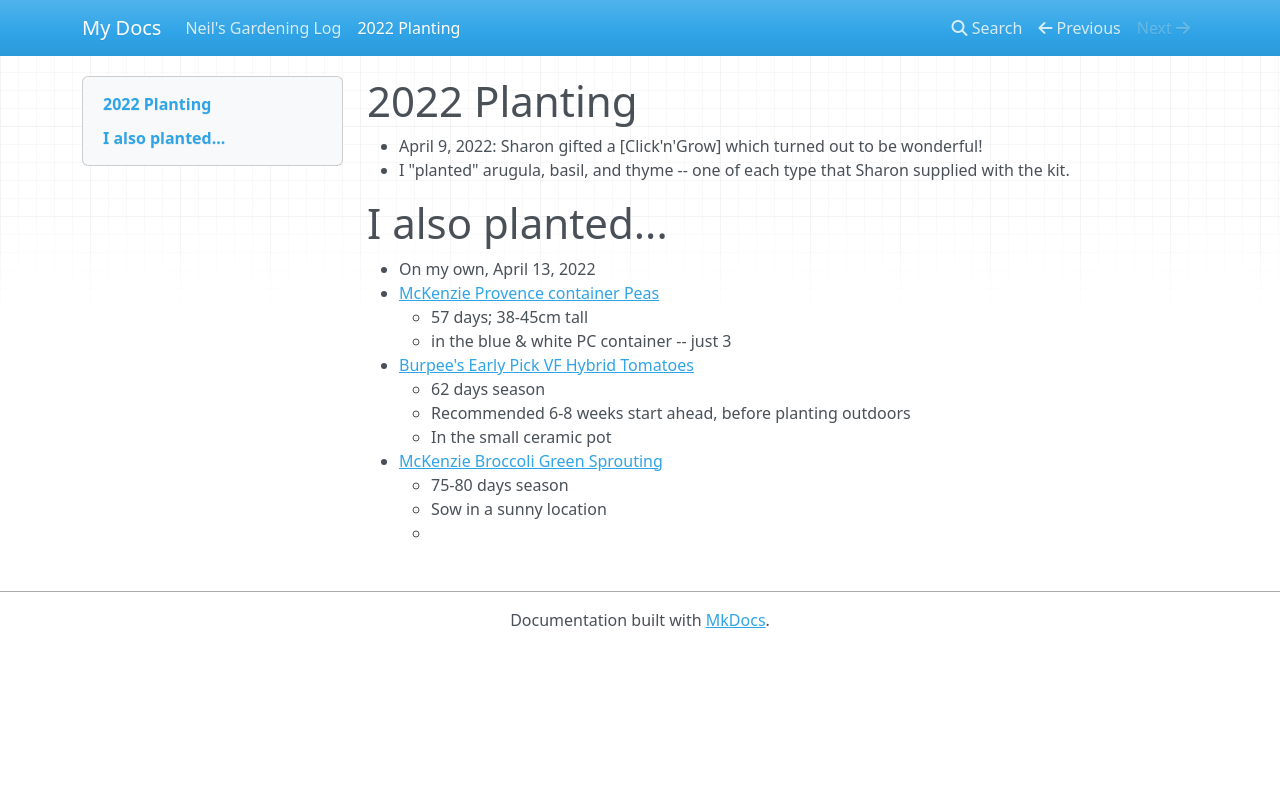
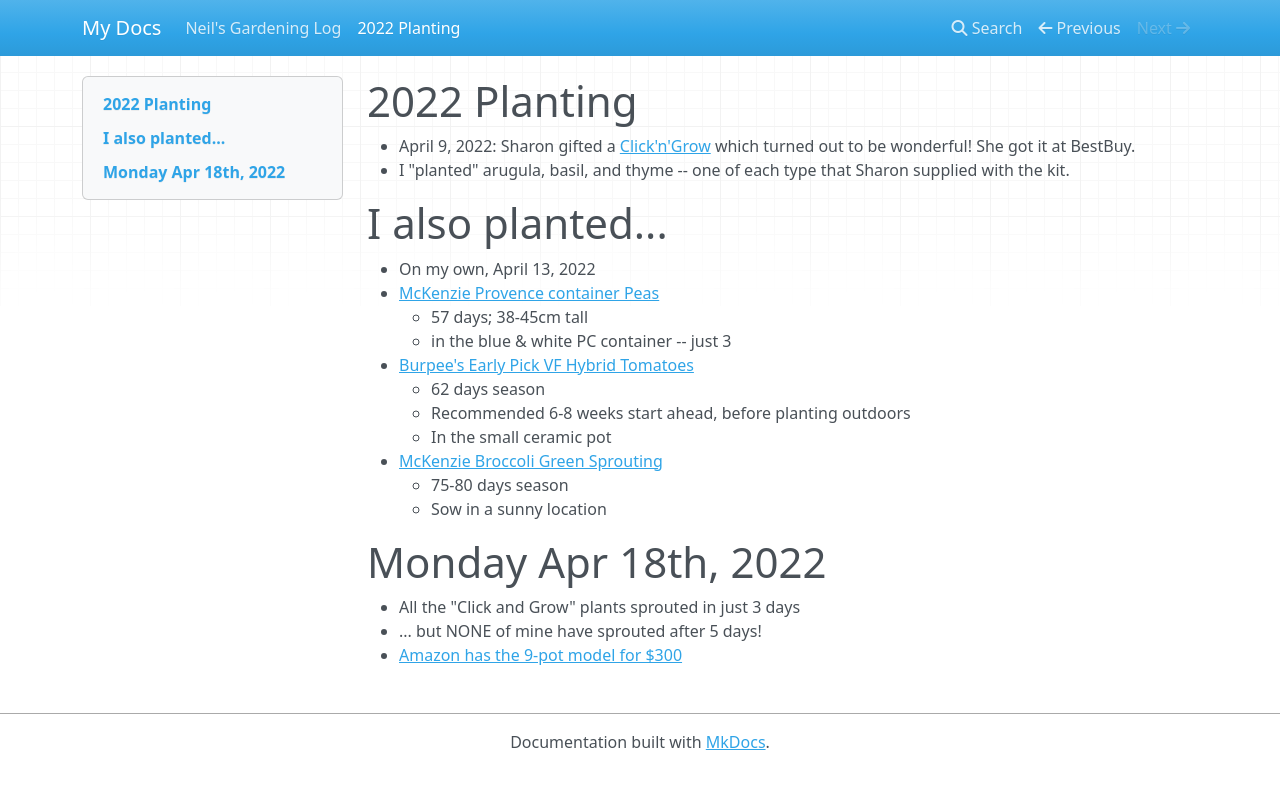
Before and after one commit to nmacgreg/gardenLog, an MkDocs documentation site: the page built from docs/2022planting.md, in a window 1280 px wide. Shown: the top 789 px of the page. Built offline with MkDocs 1.6.1, drawn with Linux system fonts in a browser that asks for light colours; nearby versions of some CDN libraries.

Commit message:
Added plant notes

```diff
--- a/docs/2022planting.md
+++ b/docs/2022planting.md
@@ -1,6 +1,6 @@
 # 2022 Planting
 
-* April 9, 2022: Sharon gifted a [Click'n'Grow] which turned out to be wonderful!
+* April 9, 2022: Sharon gifted a [Click'n'Grow](https://www.amazon.ca/Click-Grow-Smart-Garden-Indoor/dp/B08ZJD2C4B/ref=sr_1_27?keywords=click+and+grow&qid=1650294347&sprefix=click+%2Caps%2C315&sr=8-27) which turned out to be wonderful!  She got it at BestBuy.
 * I "planted" arugula, basil, and thyme -- one of each type that Sharon supplied with the kit.
 
 # I also planted...
@@ -16,4 +16,9 @@
 * [McKenzie Broccoli Green Sprouting](https://mckenzieseeds.com/pages/search-results-page?q=139781)
     * 75-80 days season
     * Sow in a sunny location
-    *
+
+# Monday Apr 18th, 2022
+
+* All the "Click and Grow" plants sprouted in just 3 days
+* ... but NONE of mine have sprouted after 5 days!
+* [Amazon has the 9-pot model for $300](https://www.amazon.ca/Click-Grow-Garden-Gardening-Lettuce/dp/B076CL2RQF/ref=sr_1_8?keywords=click+and+grow&qid=1650294156&sprefix=click+%2Caps%2C315&sr=8-8)
```
